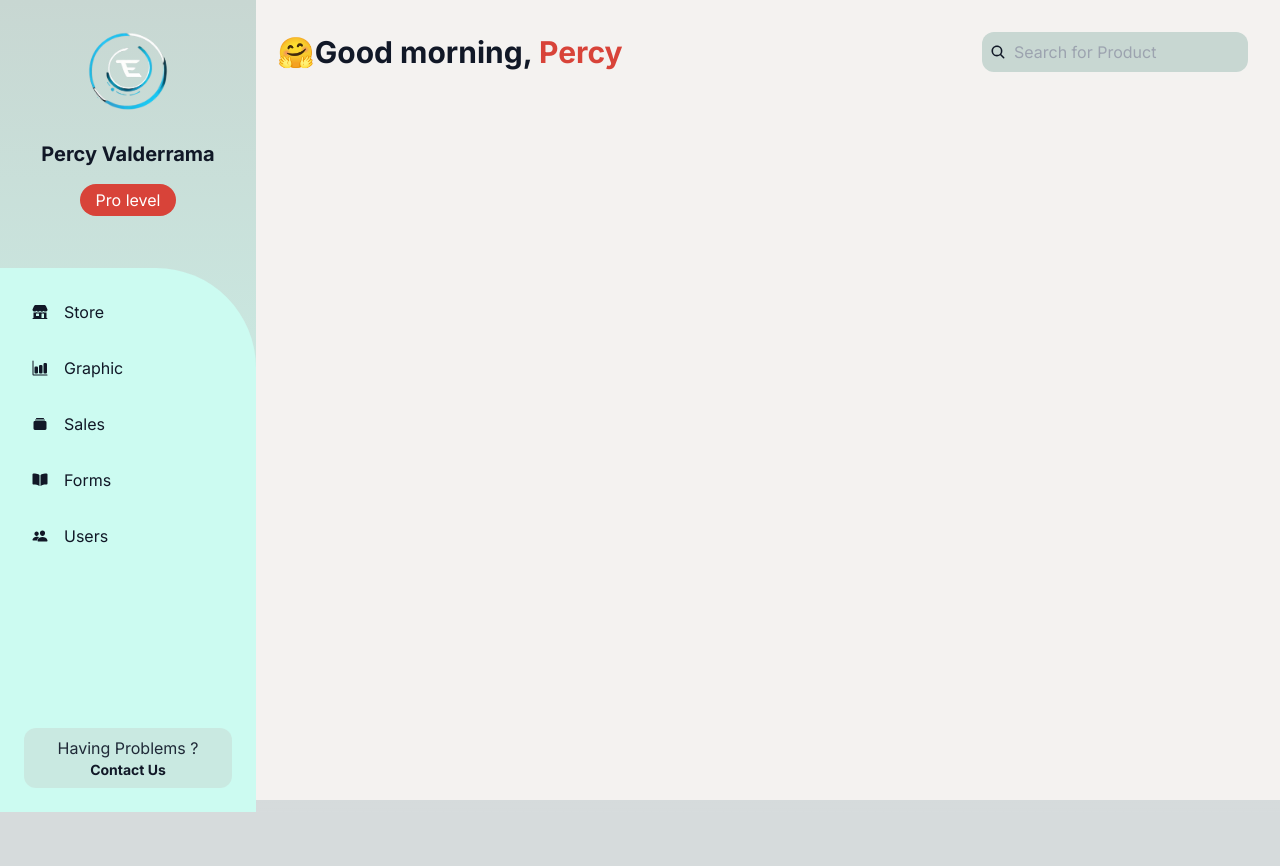
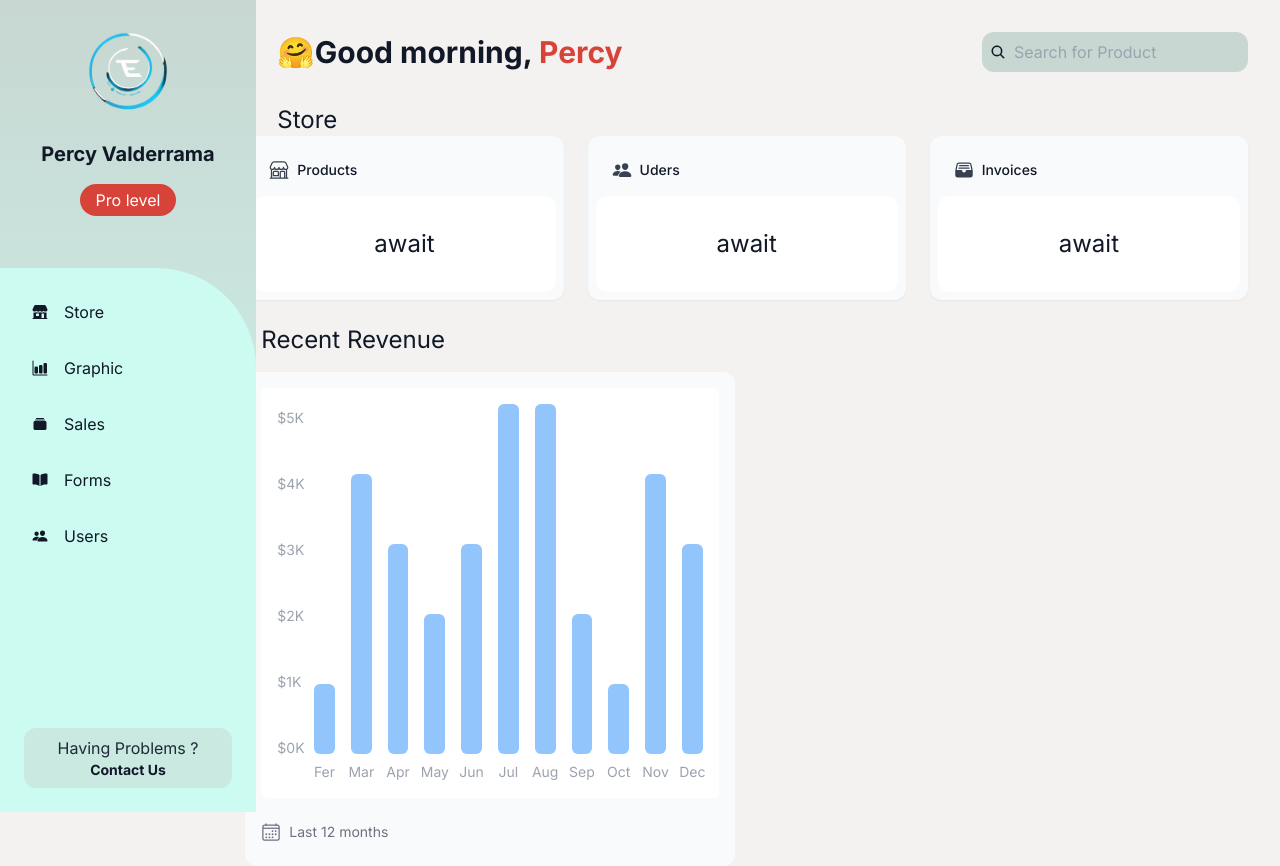
Before and after one commit to percylin33/gadget-galaxy, a Next.js app: page /dashboard in a window 1280 px wide. Before the commit the page ends 812 px from the top, so only its background shows below. Built offline with nearby package versions, Linux system fonts and the light colour scheme.

Commit message:
feat-card-utils-revenueChaert

```diff
--- a/package.json
+++ b/package.json
@@ -23,6 +23,7 @@
     "react-dom": "^18",
     "react-hook-form": "^7.49.2",
     "react-icons": "^4.11.0",
+    "use-debounce": "^10.0.0",
     "uuidv4": "^6.2.13",
     "zod": "^3.22.4"
   },
--- a/src/app/dashboard/page.tsx
+++ b/src/app/dashboard/page.tsx
@@ -1,13 +1,27 @@
-import Header from "@/components/Header"
-import Sidebar from "@/components/Sidebar"
+
+
+import {useSearchParams, useRouter, usePathname} from "next/navigation"
+import { useDebouncedCallback } from 'use-debounce';
+import CardWrapper from "@/components/CardData"
+import RevenueChart from "@/components/RevenueChart";
+
 
 import Link from "next/link"
 
 export default function dashboardPage() {
     return (
 
-      <div >
-        hola
+      <div className="w-full" >
+        <div className="px-8">
+          <h1 className="text-2xl lg:pl-8">Store</h1>
+        </div>
+
+        <div className="grid gap-6 sm:grid-cols-2 lg:grid-cols-3 lg:px-8 px-4">
+          <CardWrapper />
+        </div >
+        <div className="mt-6 grid grid-cols-1 gap-6 md:grid-cols-4 lg:grid-cols-8">
+          <RevenueChart />
+        </div>
       </div>
 
     )
--- /dev/null
+++ b/src/components/CardData.tsx
@@ -0,0 +1,50 @@
+import {IoPeople, IoFileTrayFull , IoStorefrontOutline } from "react-icons/io5"
+const icoMap ={
+    userIcon: IoPeople,
+    productIcon: IoStorefrontOutline,
+    invoicesIcon: IoFileTrayFull
+
+
+}
+
+export default async function CardWrapper() {
+    const numberOfProduct= "await"
+    const numberOfUsers= "await"
+    const numberOfInvoices= "await"
+
+    return(
+        <>
+            <Card title="Products" value={numberOfProduct} type="productIcon" />
+            <Card title="Uders" value={numberOfUsers} type="userIcon" />
+            <Card title="Invoices" value={numberOfInvoices} type="invoicesIcon" />
+
+        </>
+    )
+
+}
+
+export function Card({
+    title,
+    value,
+    type
+}:{
+    title: string;
+    value: number | string;
+    type: "userIcon" | "productIcon" | "invoicesIcon"
+}) {
+    const Icon = icoMap[type];
+
+    return(
+        <div className="rounded-xl bg-gray-50 p-2  shadow-sm">
+            <div className="flex p-4 ">
+                {Icon ? <Icon className="h-5 w-5 text-gray-700"/> : null}
+                <h3 className="ml-2 text-sm font-medium">{title}</h3>
+            </div>
+            <p className="truncate rounded-xl bg-white px-4 py-8 text-center text-2xl">
+                {value}
+            </p>
+        </div>
+    )
+
+
+}
--- /dev/null
+++ b/src/components/RevenueChart.tsx
@@ -0,0 +1,64 @@
+import { generateYAxis } from "@/function/utils";
+import { IoCalendarOutline } from "react-icons/io5";
+
+const revenue=[
+    { month: "Fer", revenue: 1000 },
+    { month: "Mar", revenue: 4000 },
+    { month: "Apr", revenue: 3000 },
+    { month: "May", revenue: 2000 },
+    { month: "Jun", revenue: 3000 },
+    { month: "Jul", revenue: 5000 },
+    { month: "Aug", revenue: 5000 },
+    { month: "Sep", revenue: 2000 },
+    { month: "Oct", revenue: 1000 },
+    { month: "Nov", revenue: 4000 },
+    { month: "Dec", revenue: 3000 },
+]
+export default function RevenueChart(){
+    const chartHeight = 350;
+
+    const { yAxisLabels, topLabel } = generateYAxis(revenue);
+
+    if (!revenue || revenue.length === 0) {
+        return <p className="mt-4 text-gray-400">No data available.</p>;
+      }
+    return(
+        <div className="w-full md:col-span-4 lg:pl-8">
+      <h2 className={` mb-4 text-xl md:text-2xl pl-4`}>
+        Recent Revenue
+      </h2>
+      {/* NOTE: comment in this code when you get to this point in the course */}
+
+      <div className="rounded-xl bg-gray-50 p-4">
+        <div className="sm:grid-cols-13 mt-0 grid grid-cols-12 items-end gap-2 rounded-md bg-white p-4 md:gap-4">
+          <div
+            className="mb-6 hidden flex-col justify-between text-sm text-gray-400 sm:flex"
+            style={{ height: `${chartHeight}px` }}
+          >
+            {yAxisLabels.map((label) => (
+              <p key={label}>{label}</p>
+            ))}
+          </div>
+
+          {revenue.map((month) => (
+            <div key={month.month} className="flex flex-col items-center gap-2">
+              <div
+                className="w-full rounded-md bg-blue-300"
+                style={{
+                  height: `${(chartHeight / topLabel) * month.revenue}px`,
+                }}
+              ></div>
+              <p className="-rotate-90 text-sm text-gray-400 sm:rotate-0">
+                {month.month}
+              </p>
+            </div>
+          ))}
+        </div>
+        <div className="flex items-center pb-2 pt-6">
+          <IoCalendarOutline className="h-5 w-5 text-gray-500" />
+          <h3 className="ml-2 text-sm text-gray-500 ">Last 12 months</h3>
+        </div>
+      </div>
+    </div>
+    )
+}
--- /dev/null
+++ b/src/function/utils.ts
@@ -0,0 +1,15 @@
+import { Revenue } from "@/interfaces/types";
+
+export const generateYAxis = (revenue: Revenue[]) => {
+    // Calculate what labels we need to display on the y-axis
+    // based on highest record and in 1000s
+    const yAxisLabels = [];
+    const highestRecord = Math.max(...revenue.map((month) => month.revenue));
+    const topLabel = Math.ceil(highestRecord / 1000) * 1000;
+
+    for (let i = topLabel; i >= 0; i -= 1000) {
+      yAxisLabels.push(`$${i / 1000}K`);
+    }
+
+    return { yAxisLabels, topLabel };
+  };
--- a/src/interfaces/types.ts
+++ b/src/interfaces/types.ts
@@ -17,3 +17,7 @@ export type  errorProduct = {
     stock:string,
     description :string
 }
+export type Revenue ={
+    month: string;
+    revenue: number;
+}
```
Also changed, not shown: 1 other file (tests, documents, lock files or other folders).
